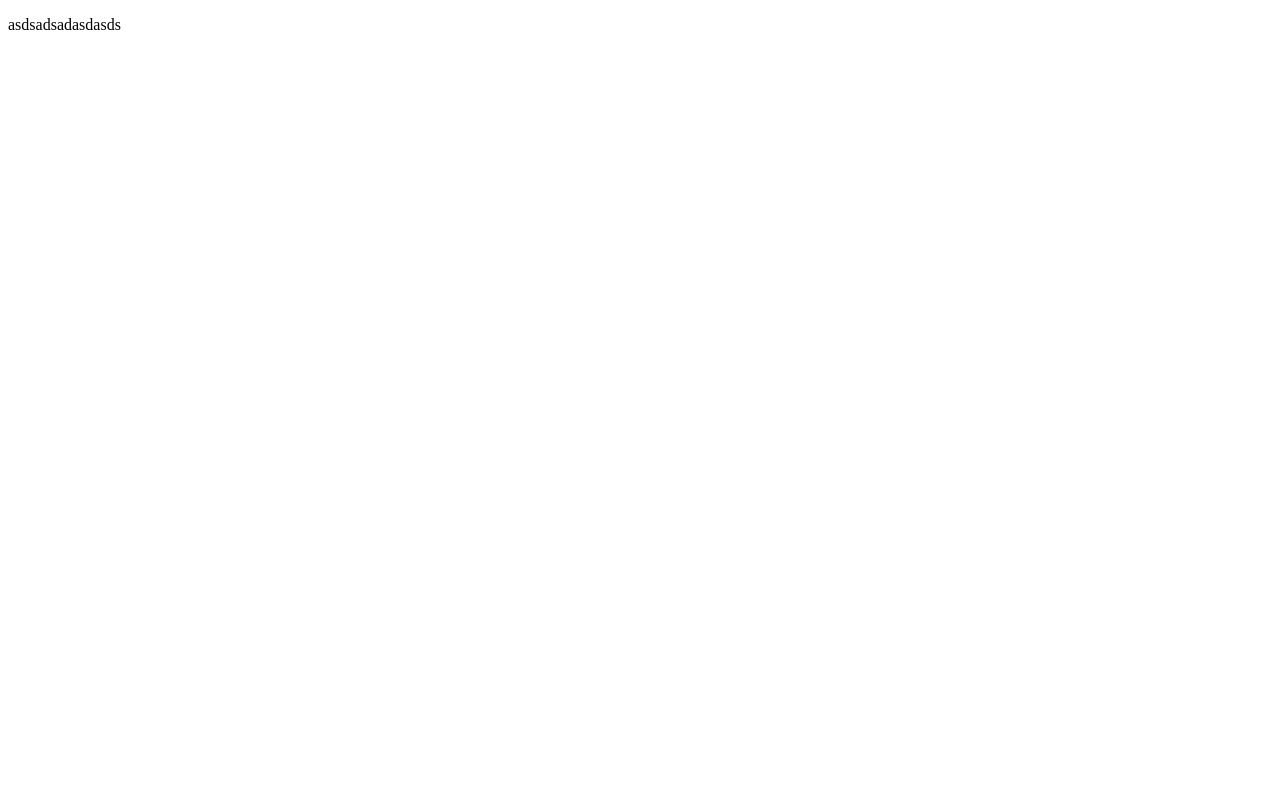
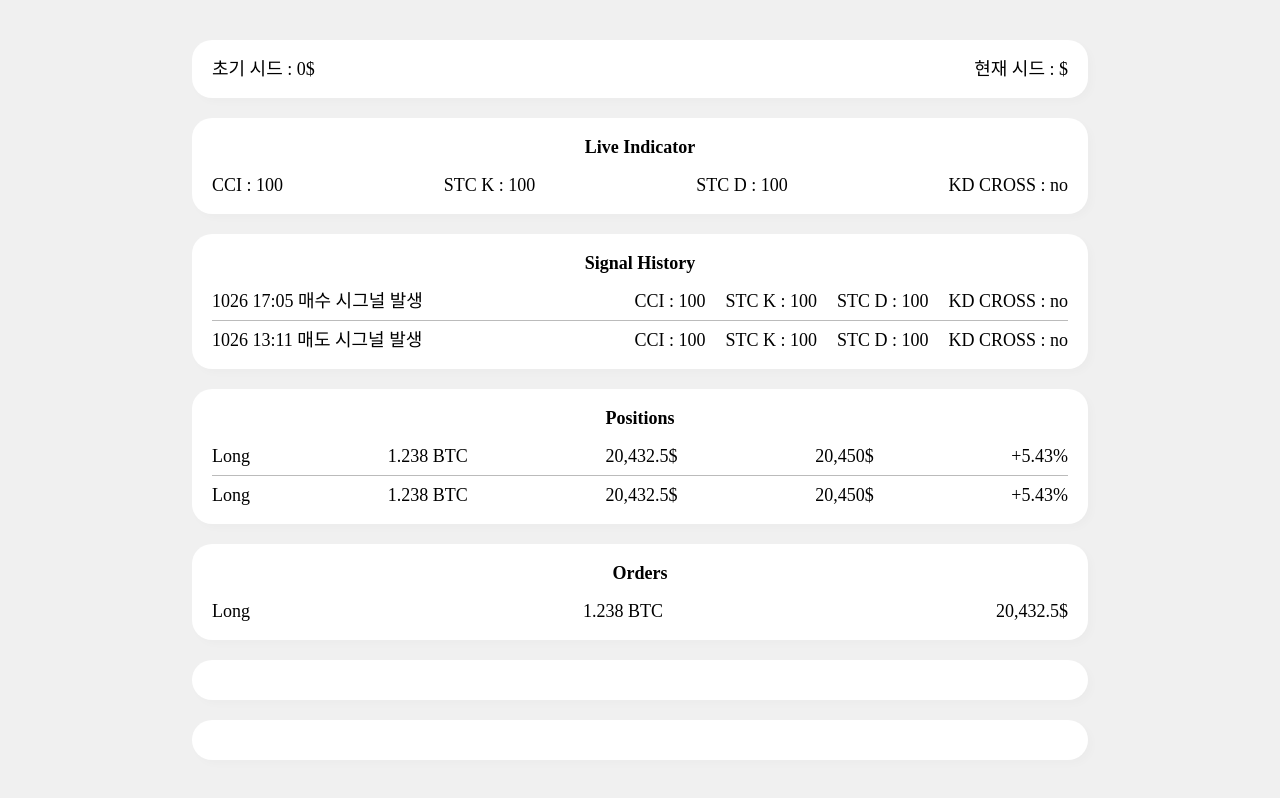
Before and after one commit to BongSuCHOI/ccxt-test, a website: page src/index.html in a window 1280 px wide. Drawn offline with Linux system fonts and the light colour scheme; no server answers.

Commit message:
add: sample html

```diff
--- a/src/index.html
+++ b/src/index.html
@@ -6,10 +6,88 @@
     <meta http-equiv="X-UA-Compatible" content="IE=edge">
     <meta name="viewport" content="width=device-width, initial-scale=1.0">
     <title>Document</title>
+    <link rel="stylesheet" type="text/css" href="./reset.css">
+    <link rel="stylesheet" type="text/css" href="./style.css">
 </head>
 
 <body>
-    <p>asdsadsadasdasds</p>
+    <main id="bot-contents-wrap">
+        <section id="seed-box">
+            <div class="init-seed">
+                <p>초기 시드 : 0$</p>
+            </div>
+            <div class="curr-seed">
+                <p>현재 시드 : <span class="usd"></span>$</p>
+            </div>
+        </section>
+        <section id="live-indicator-box">
+            <p>Live Indicator</p>
+            <div>
+                <p>CCI : <span class="cci">100</span></p>
+                <p>STC K : <span class="stochastic-k">100</span></p>
+                <p>STC D : <span class="stochastic-d">100</span></p>
+                <p>KD CROSS : <span class="stochastic-d">no</span></p>
+            </div>
+        </section>
+        <section id="signal-history-box">
+            <p>Signal History</p>
+            <ul>
+                <li>
+                    <p>1026 17:05 매수 시그널 발생</p>
+                    <div>
+                        <p>CCI : <span class="cci">100</span></p>
+                        <p>STC K : <span class="stochastic-k">100</span></p>
+                        <p>STC D : <span class="stochastic-d">100</span></p>
+                        <p>KD CROSS : <span class="stochastic-d">no</span></p>
+                    </div>
+                </li>
+                <li>
+                    <p>1026 13:11 매도 시그널 발생</p>
+                    <div>
+                        <p>CCI : <span class="cci">100</span></p>
+                        <p>STC K : <span class="stochastic-k">100</span></p>
+                        <p>STC D : <span class="stochastic-d">100</span></p>
+                        <p>KD CROSS : <span class="stochastic-d">no</span></p>
+                    </div>
+                </li>
+            </ul>
+        </section>
+        <section id="position-box">
+            <p>Positions</p>
+            <ul>
+                <li>
+                    <p>Long</p>
+                    <p>1.238 BTC</p>
+                    <p>20,432.5$</p>
+                    <p>20,450$</p>
+                    <p>+5.43%</p>
+                </li>
+                <li>
+                    <p>Long</p>
+                    <p>1.238 BTC</p>
+                    <p>20,432.5$</p>
+                    <p>20,450$</p>
+                    <p>+5.43%</p>
+                </li>
+            </ul>
+        </section>
+        <section id="order-box">
+            <p>Orders</p>
+            <ul>
+                <li>
+                    <p>Long</p>
+                    <p>1.238 BTC</p>
+                    <p>20,432.5$</p>
+                </li>
+            </ul>
+        </section>
+        <!-- 오더 히스토리 -->
+        <section id="history-box"></section>
+        <!-- 타임라인 (ex. 몇시몇분 무슨 포지션 가격 사이즈 오픈) -->
+        <section id="timeline-box"></section>
+    </main>
+
+    <!-- script -->
     <script src="./main.js"></script>
 </body>
 
--- /dev/null
+++ b/src/reset.css
@@ -0,0 +1,125 @@
+html,
+body,
+div,
+span,
+applet,
+object,
+iframe,
+h1,
+h2,
+h3,
+h4,
+h5,
+h6,
+p,
+blockquote,
+pre,
+a,
+abbr,
+acronym,
+address,
+big,
+cite,
+code,
+del,
+dfn,
+em,
+img,
+ins,
+kbd,
+q,
+s,
+samp,
+small,
+strike,
+strong,
+sub,
+sup,
+tt,
+var,
+b,
+u,
+i,
+center,
+dl,
+dt,
+dd,
+ol,
+ul,
+li,
+fieldset,
+form,
+label,
+legend,
+table,
+caption,
+tbody,
+tfoot,
+thead,
+tr,
+th,
+td,
+article,
+aside,
+canvas,
+details,
+embed,
+figure,
+figcaption,
+footer,
+header,
+hgroup,
+menu,
+nav,
+output,
+ruby,
+section,
+summary,
+time,
+mark,
+audio,
+video {
+	margin: 0;
+	padding: 0;
+	border: 0;
+	font-size: 100%;
+	font: inherit;
+	vertical-align: baseline;
+	box-sizing: border-box;
+}
+/* HTML5 display-role reset for older browsers */
+article,
+aside,
+details,
+figcaption,
+figure,
+footer,
+header,
+hgroup,
+menu,
+nav,
+section {
+	display: block;
+}
+body {
+	line-height: 1;
+}
+ol,
+ul {
+	list-style: none;
+}
+blockquote,
+q {
+	quotes: none;
+}
+blockquote:before,
+blockquote:after,
+q:before,
+q:after {
+	content: '';
+	content: none;
+}
+table {
+	border-collapse: collapse;
+	border-spacing: 0;
+}
--- /dev/null
+++ b/src/style.css
@@ -0,0 +1,101 @@
+#bot-contents-wrap {
+	width: 100vw;
+	min-height: 100vh;
+	padding: 40px 0;
+	background-color: #f0f0f0;
+}
+
+section {
+	max-width: 70%;
+	margin: 0 auto 20px;
+	padding: 20px;
+	font-size: 18px;
+	background-color: #fff;
+	border-radius: 20px;
+	box-shadow: 4px 4px 8px rgba(0, 0, 0, 0.02);
+}
+section:last-child {
+	margin-bottom: 0;
+}
+
+#seed-box {
+	display: flex;
+	align-items: center;
+	justify-content: space-between;
+}
+
+#live-indicator-box {
+	text-align: center;
+}
+
+#live-indicator-box > p {
+	margin-bottom: 20px;
+	font-weight: bold;
+}
+
+#live-indicator-box > div {
+	display: flex;
+	align-items: center;
+	justify-content: space-between;
+}
+
+#signal-history-box {
+	text-align: center;
+}
+
+#signal-history-box > p {
+	margin-bottom: 20px;
+	font-weight: bold;
+}
+
+#signal-history-box > ul li {
+	display: flex;
+	align-items: center;
+	justify-content: space-between;
+	padding-bottom: 10px;
+	margin-bottom: 10px;
+	border-bottom: 1px solid #bbb;
+}
+
+#signal-history-box > ul li:last-child {
+	padding-bottom: 0;
+	margin-bottom: 0;
+	border-bottom: none;
+}
+
+#signal-history-box > ul li div {
+	display: flex;
+	align-items: center;
+}
+
+#signal-history-box > ul li div p {
+	margin-right: 20px;
+}
+
+#signal-history-box > ul li div p:last-of-type {
+	margin-right: 0;
+}
+
+#position-box > p,
+#order-box > p {
+	margin-bottom: 20px;
+	text-align: center;
+	font-weight: bold;
+}
+
+#position-box > ul li,
+#order-box > ul li {
+	display: flex;
+	align-items: center;
+	justify-content: space-between;
+	padding-bottom: 10px;
+	margin-bottom: 10px;
+	border-bottom: 1px solid #bbb;
+}
+
+#position-box > ul li:last-child,
+#order-box > ul li:last-child {
+	padding-bottom: 0;
+	margin-bottom: 0;
+	border-bottom: none;
+}
```
